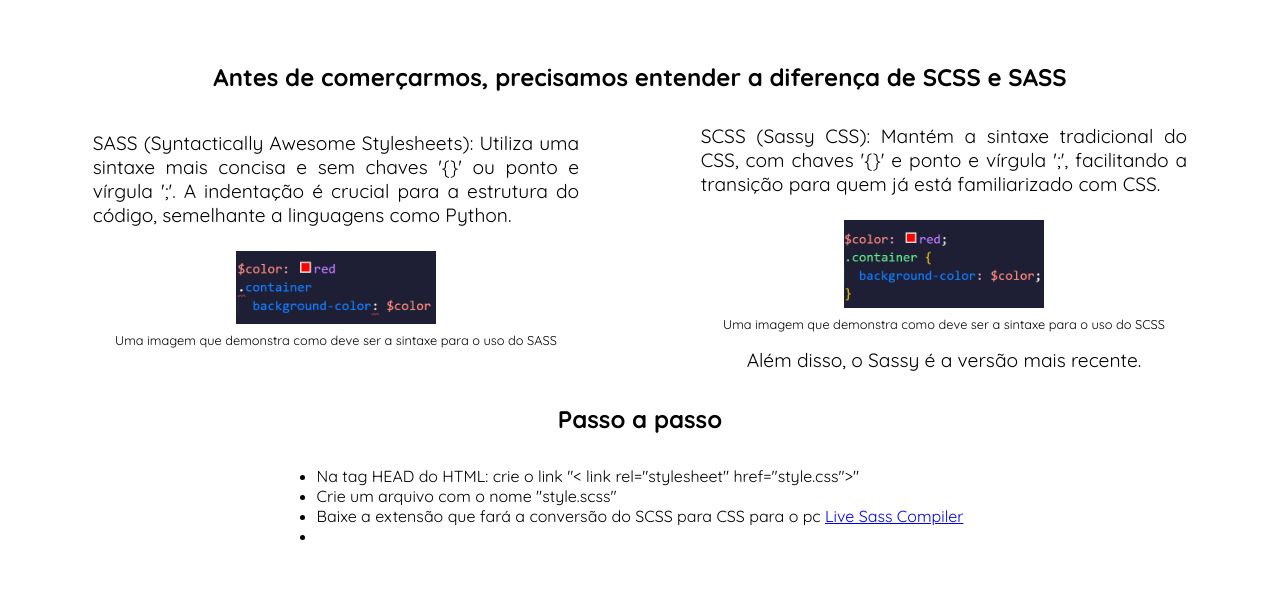
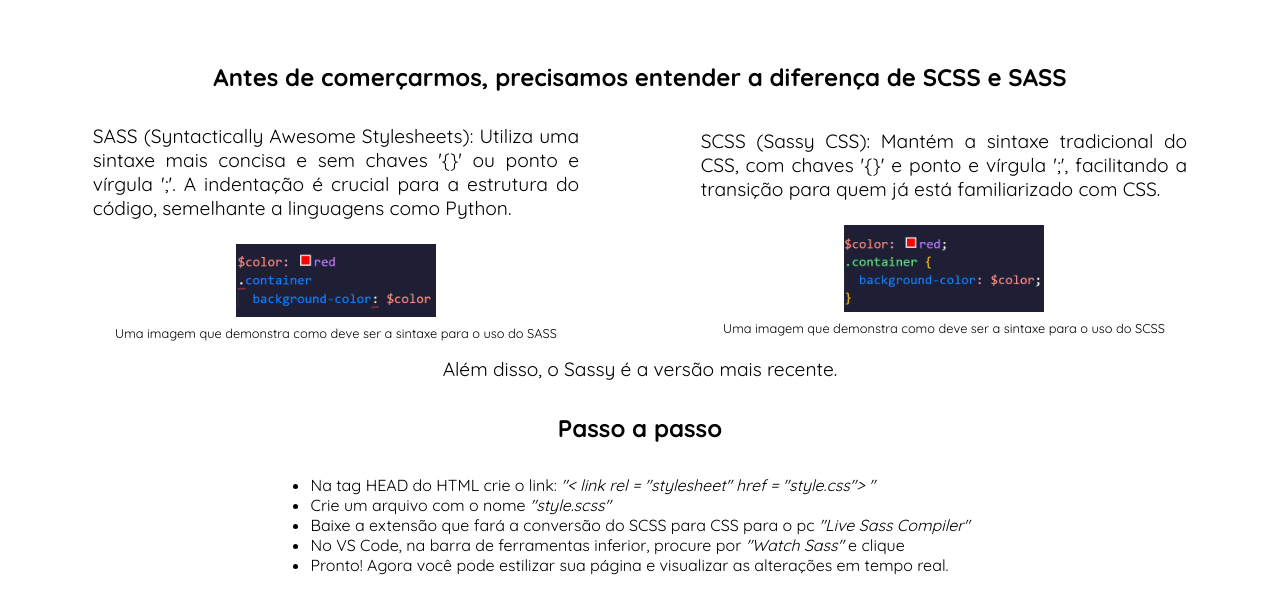
Before and after one commit to lolimamota/Aula-5, a plain HTML site: page index.html in a window 1280 px wide. Shown: the part 82-696 px from the top of the page. Drawn offline with Linux system fonts and the light colour scheme.

Commit message:
ADD: Textos e finalização dos estilos.

```diff
--- a/index.html
+++ b/index.html
@@ -38,18 +38,19 @@
                         ">
                         <figcaption>Uma imagem que demonstra como deve ser a sintaxe para o uso do SCSS</figcaption>
                     </figure>
-                    <p>Além disso, o Sassy é a versão mais recente.</p>
                 </div>
             </section>
+            <p>Além disso, o Sassy é a versão mais recente.</p>
             <h2>Passo a passo</h2>
         <section>
             <ul>
-                <li>Na tag HEAD do HTML: crie o link "< link rel="stylesheet" href="style.css">"</li>
-                <li>Crie um arquivo com o nome "style.scss"</li>
-                <li>Baixe a extensão que fará a conversão do SCSS para CSS para o pc <a
-                        href="https://marketplace.visualstudio.com/items?itemName=ritwickdey.live-sass">Live Sass
-                        Compiler</a></li>
-                <li></li>
+                <li>Na tag HEAD do HTML crie o link: <span class="italic">"< link rel = "stylesheet" href = "style.css"> "</span></li>
+                <li>Crie um arquivo com o nome <span class="italic">"style.scss"</span></li>
+                <li>Baixe a extensão que fará a conversão do SCSS para CSS para o pc <span class="italic"> <a
+                        href="https://marketplace.visualstudio.com/items?itemName=ritwickdey.live-sass">"Live Sass
+                        Compiler"</a></span></li>
+                <li>No VS Code, na barra de ferramentas inferior, procure por <span class="italic">"Watch Sass"</span></Watch> e clique</li>
+                <li>Pronto! Agora você pode estilizar sua página e visualizar as alterações em tempo real.</li>
             </ul>
         </section>
     </main>
--- a/style.scss
+++ b/style.scss
@@ -76,4 +76,11 @@ main{
             }
         }
     }
+    .italic{
+        font-style: italic;
+    }
+    a{
+        text-decoration: none;
+        color: black;
+    }
 }
```
Also changed, not shown: style.css, 1 other file.
